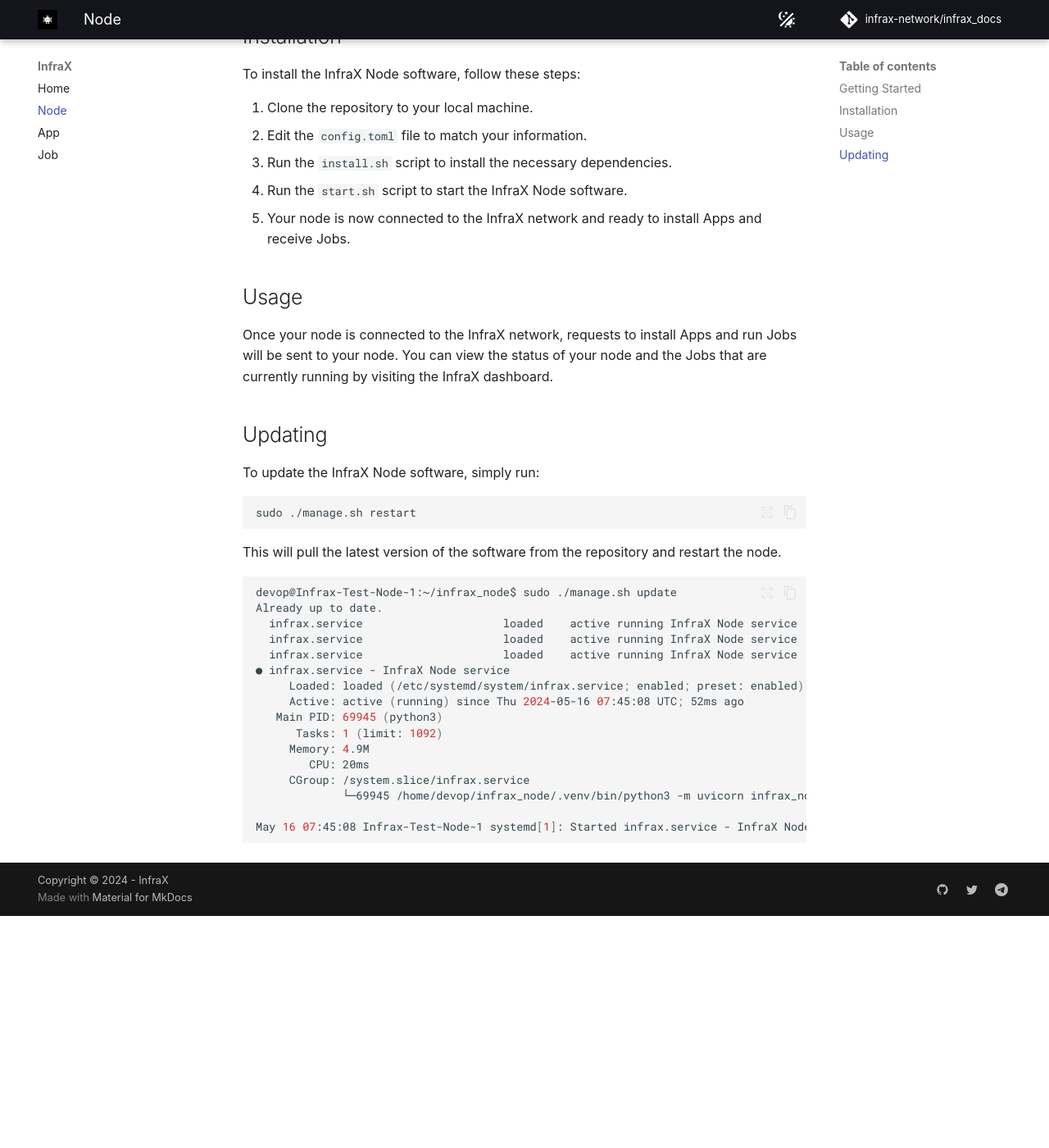
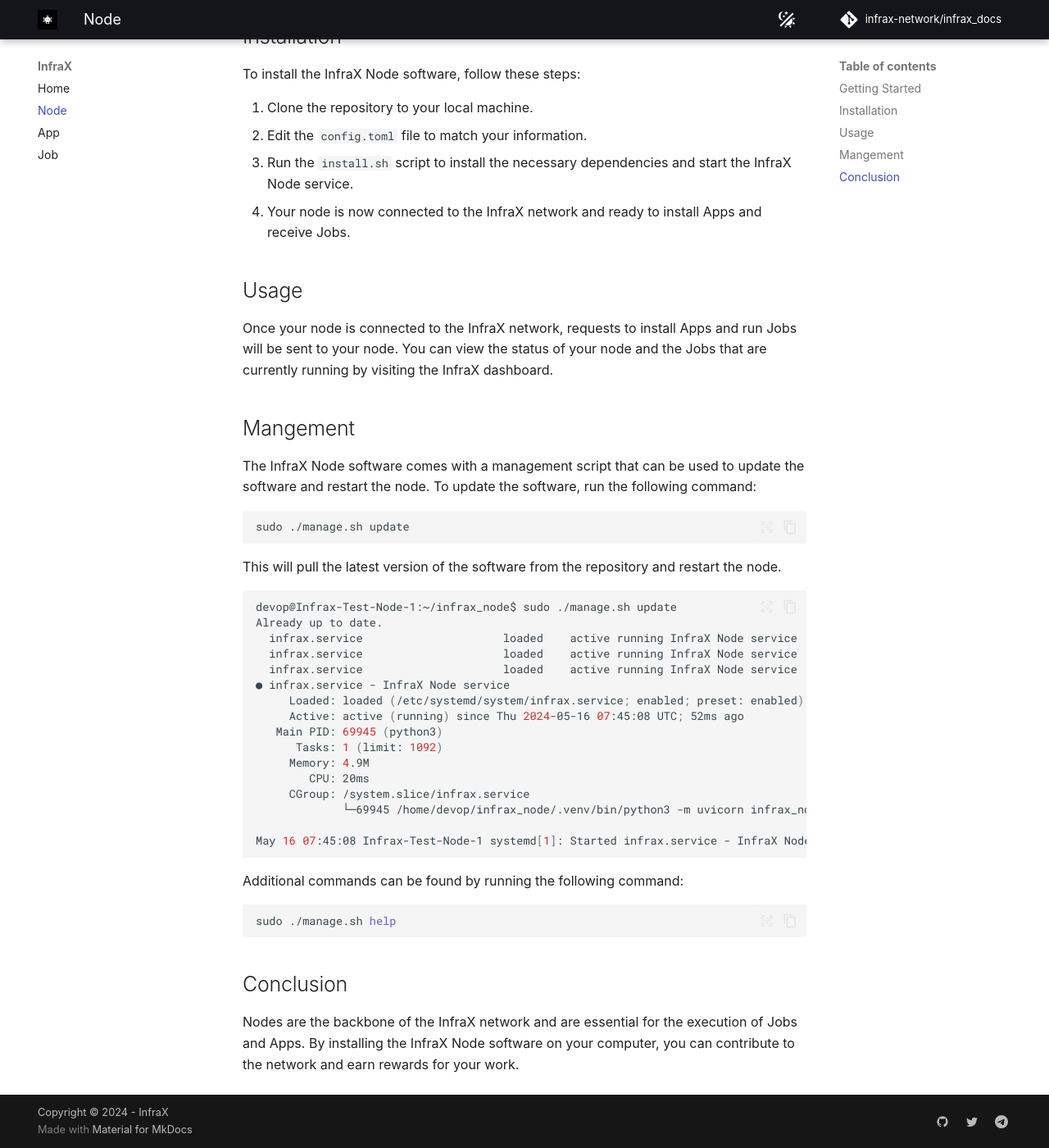
Before and after one commit to InfraX-network/docs, an MkDocs documentation site: the page built from docs/node.md, in a window 1280 px wide and 1400 px high, scrolled down 412 px. Shown: the whole window at 82% size. Built offline with MkDocs 1.6.1 and Material for MkDocs 9.7.7, drawn with Linux system fonts in a browser that asks for light colours; some web fonts are replaced; comment, search, counter and statistics services are not loaded; before the commit the page ends 1529 px from its top, so only the background shows below that.

Commit message:
- updates

````diff
--- a/docs/node.md
+++ b/docs/node.md
@@ -18,20 +18,19 @@
 
 1. Clone the repository to your local machine.
 2. Edit the `config.toml` file to match your information.
-3. Run the `install.sh` script to install the necessary dependencies.
-4. Run the `start.sh` script to start the InfraX Node software.
-5. Your node is now connected to the InfraX network and ready to install Apps and receive Jobs.
+3. Run the `install.sh` script to install the necessary dependencies and start the InfraX Node service.
+4. Your node is now connected to the InfraX network and ready to install Apps and receive Jobs.
 
 ## Usage
 
 Once your node is connected to the InfraX network, requests to install Apps and run Jobs will be sent to your node. You can view the status of your node and the Jobs that are currently running by visiting the InfraX dashboard.
 
-## Updating
+## Mangement
 
-To update the InfraX Node software, simply run:
+The InfraX Node software comes with a management script that can be used to update the software and restart the node. To update the software, run the following command:
 
 ```bash
-sudo ./manage.sh restart
+sudo ./manage.sh update
 ```
 
 This will pull the latest version of the software from the repository and restart the node.
@@ -54,3 +53,13 @@
 
 May 16 07:45:08 Infrax-Test-Node-1 systemd[1]: Started infrax.service - InfraX Node service.
 ```
+
+Additional commands can be found by running the following command:
+
+```bash
+sudo ./manage.sh help
+```
+
+## Conclusion
+
+Nodes are the backbone of the InfraX network and are essential for the execution of Jobs and Apps. By installing the InfraX Node software on your computer, you can contribute to the network and earn rewards for your work.
````
